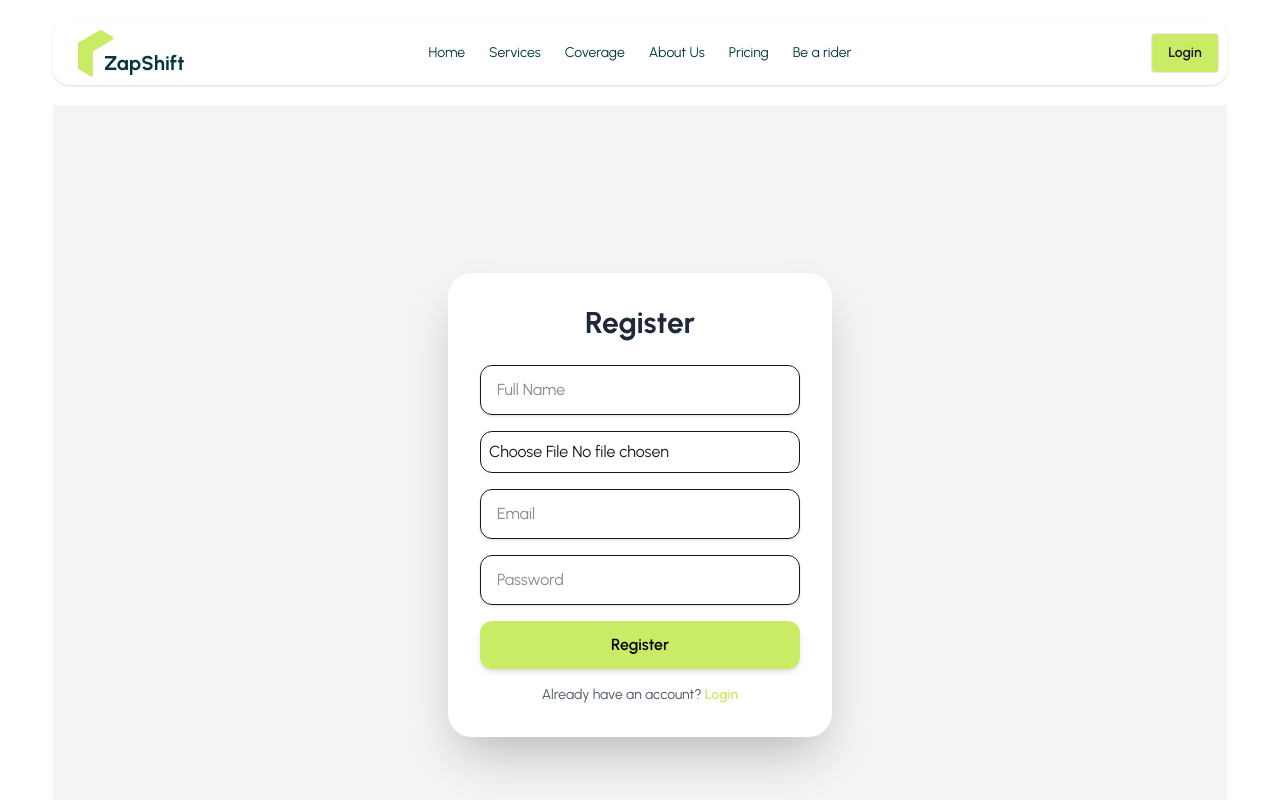
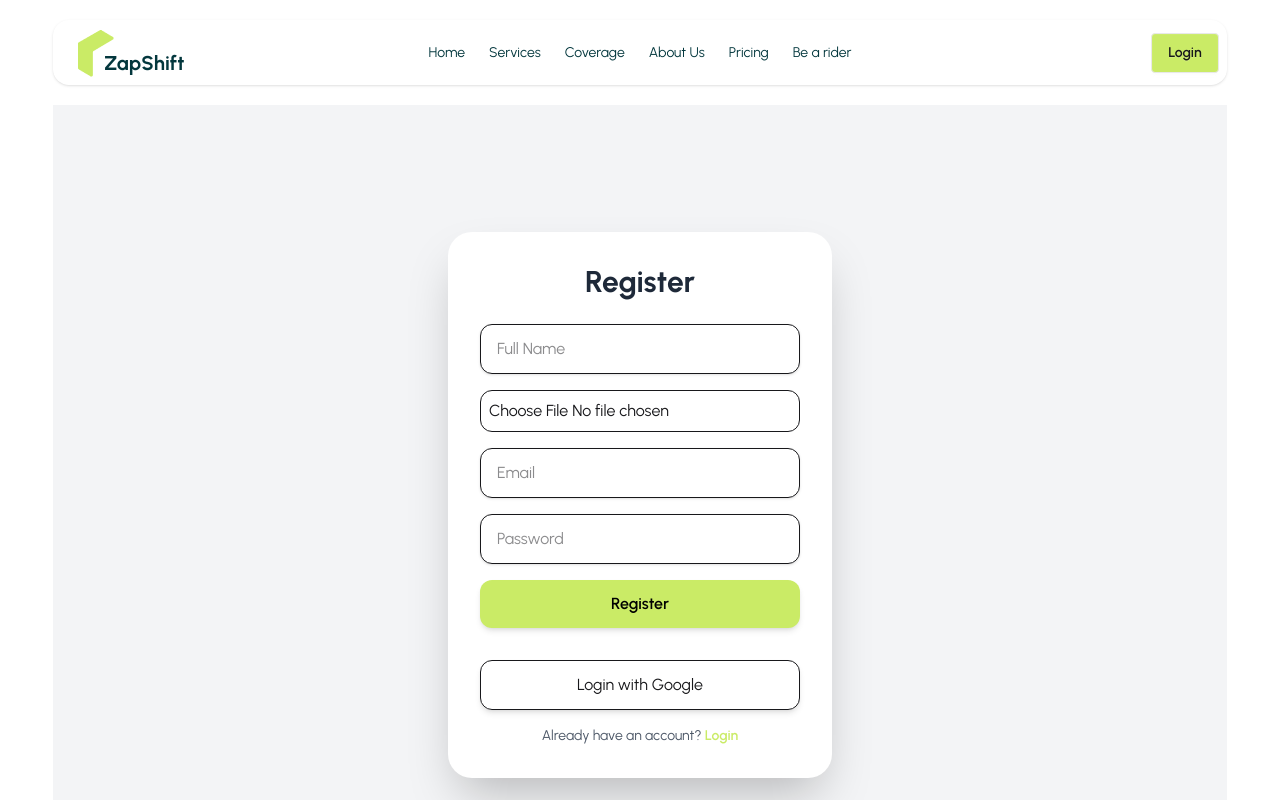
Before and after one commit to ajhar-07/zap-client, a React (Vite) app: page /register in a window 1280 px wide. Shown: the top 800 px of the page. Built offline with nearby package versions, Linux system fonts and the light colour scheme; no server answers.

Commit message:
New Commit

```diff
--- a/src/Pages/AuthPages/Registerpage.jsx
+++ b/src/Pages/AuthPages/Registerpage.jsx
@@ -4,7 +4,7 @@ import { useForm } from 'react-hook-form';
 import { Link } from 'react-router';
 
 const Registerpage = () => {
-    const {user,Register,}=useAuth()
+    const {user,Register,googlelogin}=useAuth()
     const{register,handleSubmit,formState:{errors}}=useForm()
     const handleregister=(data)=>{
 
@@ -22,6 +22,22 @@ const Registerpage = () => {
       })
 
     }
+
+      const handlegoogle=()=>{
+            googlelogin()
+      .then((res) =>{
+         console.log(res.user);
+         alert("Login Successfully")
+
+      })
+     .catch(error=>{
+            console.log(error);
+            alert(error.message)
+
+        })
+
+        }
+
     return (
          <div className="min-h-screen flex items-center justify-center bg-gray-100 px-4">
       <div className="w-full max-w-sm bg-white rounded-3xl shadow-2xl p-8">
@@ -85,6 +101,12 @@ const Registerpage = () => {
           >
             Register
           </button>
+           <button onClick={handlegoogle}
+          className="w-full flex justify-center items-center gap-2 mt-4 py-3 border rounded-xl hover:bg-gray-50 transition-shadow shadow-md"
+        >
+          {/* You can add Google icon here */}
+          Login with Google
+        </button>
         </form>
 
         <p className="text-center mt-4 text-sm text-gray-600">
```
